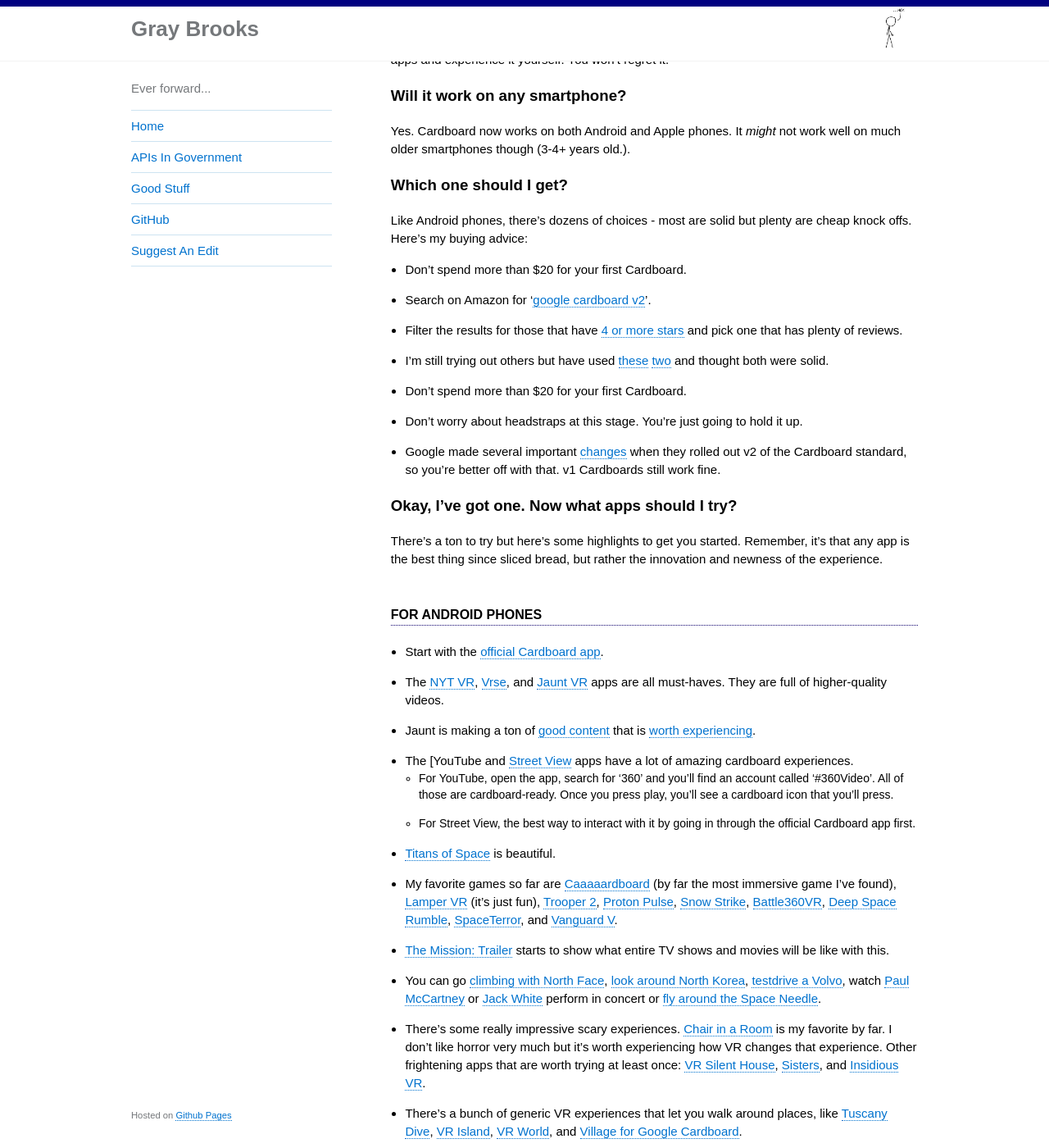
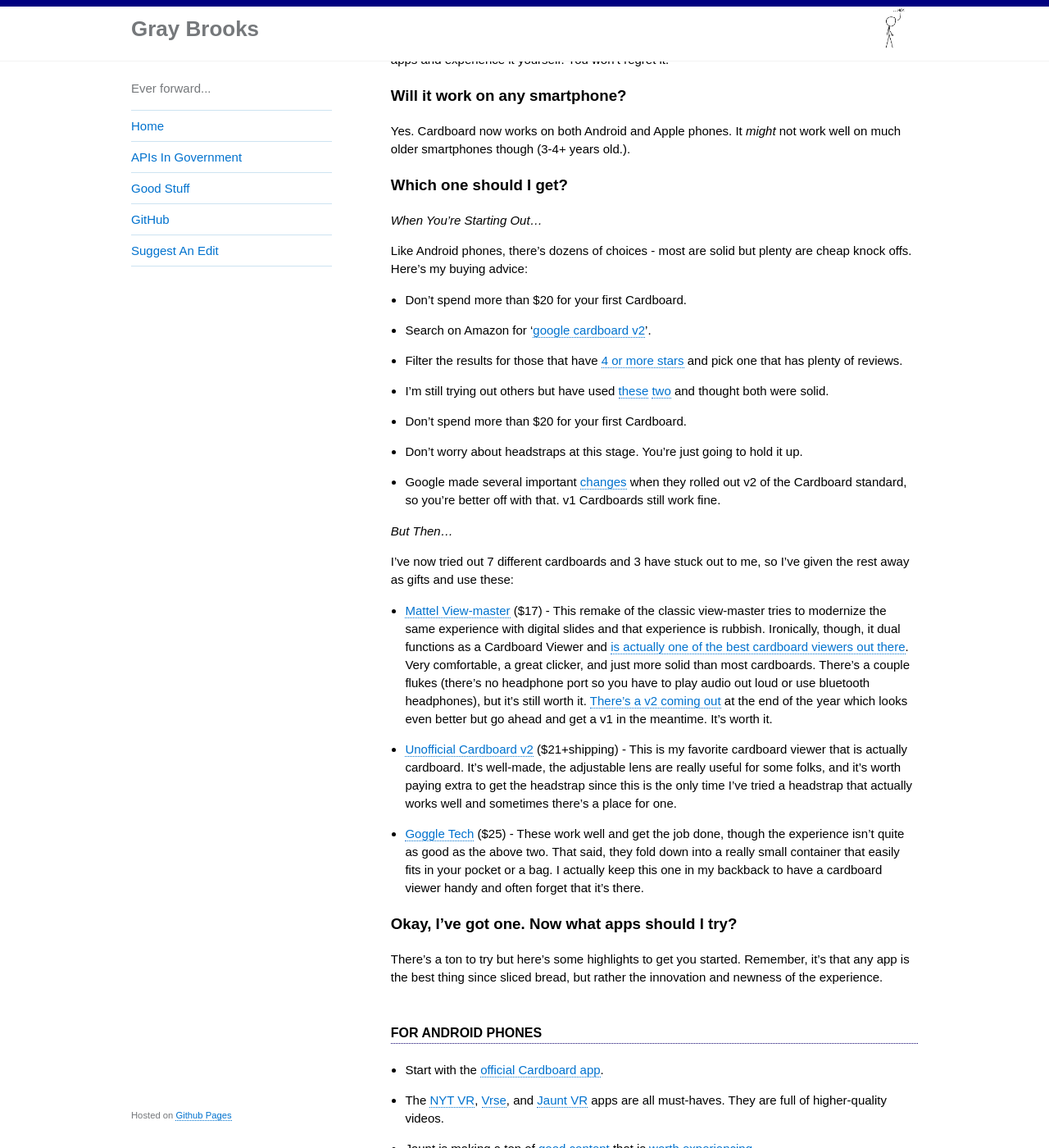
Before and after one commit to gbinal/gbinal.github.com, a Jekyll site: the page built from pages/cardboard.md, in a window 1280 px wide and 1400 px high, scrolled down 278 px. Shown: the whole window at 82% size. Built offline with Jekyll 4.4.1, drawn with Linux system fonts in a browser that asks for light colours.

Commit message:
adding more to buy

```diff
--- a/pages/cardboard.md
+++ b/pages/cardboard.md
@@ -16,6 +16,8 @@ Yes.  Cardboard now works on both Android and Apple phones.  It _might_ not work
 
 ### Which one should I get?
 
+_When You're Starting Out..._
+
 Like Android phones, there's dozens of choices - most are solid but plenty are cheap knock offs.  Here's my buying advice:
 * Don't spend more than $20 for your first Cardboard.
 * Search on Amazon for '[google cardboard v2](http://www.amazon.com/s/ref=nb_sb_noss_1?url=search-alias%3Daps&field-keywords=google+cardboard+v2)'.
@@ -25,6 +27,12 @@ Like Android phones, there's dozens of choices - most are solid but plenty are c
 * Don't worry about headstraps at this stage.  You're just going to hold it up.
 * Google made several important [changes](https://hoonite.com/blog/devices/the-new-generation-of-google-cardboard-v2-has-arrived/) when they rolled out v2 of the Cardboard standard, so you're better off with that.  v1 Cardboards still work fine.
 
+_But Then..._
+
+I've now tried out 7 different cardboards and 3 have stuck out to me, so I've given the rest away as gifts and use these:
+* [Mattel View-master](http://www.amazon.com/View-Master-Virtual-Reality-Starter-Pack/dp/B011EG5HJ2?ie=UTF8&psc=1&redirect=true&ref_=oh_aui_detailpage_o00_s01) ($17) - This remake of the classic view-master tries to modernize the same experience with digital slides and that experience is rubbish.  Ironically, though, it dual functions as a Cardboard Viewer and [is actually one of the best cardboard viewers out there](http://www.greenbot.com/article/2995583/android/the-best-cheap-cardboard-vr-viewer-is-mattels-view-master.html).  Very comfortable, a great clicker, and just more solid than most cardboards.  There's a couple flukes (there's no headphone port so you have to play audio out loud or use bluetooth headphones), but it's still worth it.  [There's a v2 coming out](http://toyland.gizmodo.com/the-virtual-reality-view-master-2-0-will-be-the-best-go-1758981678) at the end of the year which looks even better but go ahead and get a v1 in the meantime. It's worth it.
+* [Unofficial Cardboard v2](http://www.unofficialcardboard.com/products/2-0-plus?variant=16856200839) ($21+shipping) - This is my favorite cardboard viewer that is actually cardboard.  It's well-made, the adjustable lens are really useful for some folks, and it's worth paying extra to get the headstrap since this is the only time I've tried a headstrap that actually works well and sometimes there's a place for one.
+* [Goggle Tech](http://www.amazon.com/Virtual-Goggle-Tech-C1-Glass-Smartphones/dp/B01884YMKI?ie=UTF8&psc=1&redirect=true&ref_=oh_aui_detailpage_o00_s01) ($25) - These work well and get the job done, though the experience isn't quite as good as the above two.  That said, they fold down into a really small container that easily fits in your pocket or a bag.  I actually keep this one in my backback to have a cardboard viewer handy and often forget that it's there.
 
 ### Okay, I've got one.  Now what apps should I try?
 
```
